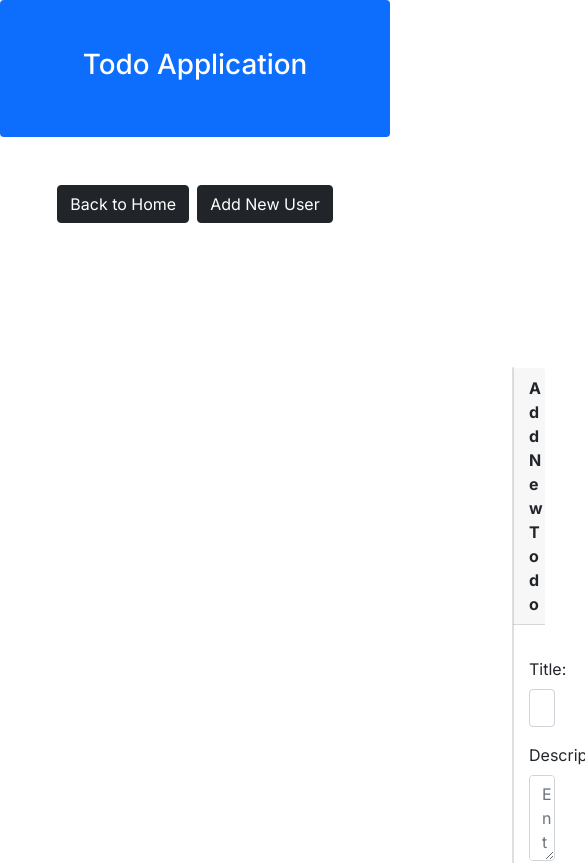
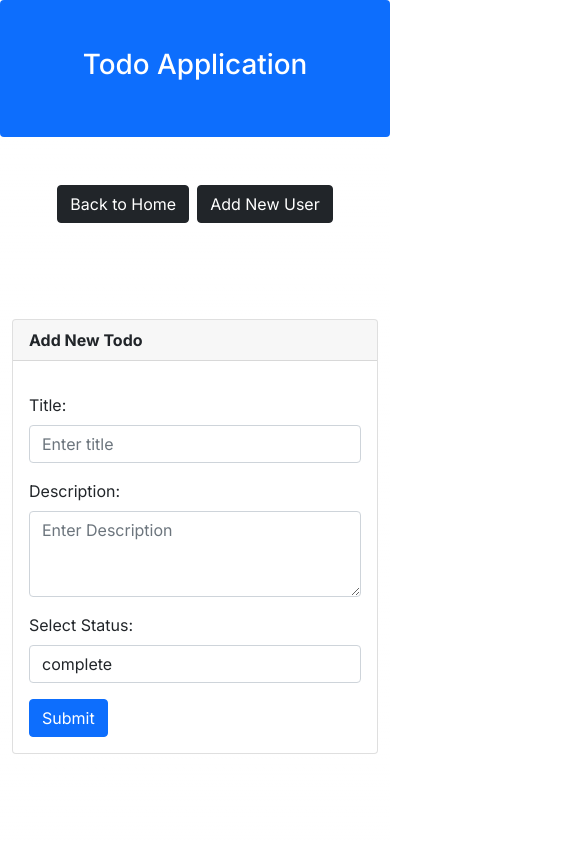
Before and after one commit to iamRajatSharma/next-crud, a Next.js app: page /edit/1 in a window 390 px wide. Shown: the top 863 px of the page, 585 px wide, since content can reach past the window. Built offline with nearby package versions, Linux system fonts and the light colour scheme; no server answers.

Commit message:
Ui responsive

```diff
--- a/src/app/edit/[id]/page.jsx
+++ b/src/app/edit/[id]/page.jsx
@@ -47,7 +47,6 @@ function page({ params }) {
         <div className='row'>
             <div className='mt-5 col-lg-4'></div>
             <div className='mt-5 col-lg-4 col-md-12' style={{ marginBottom: "25px" }}>
-                <div className='mt-5' style={{ padding: "0px 500px", marginBottom: "25px" }}>
                 <div className='card' >
                     <div className='card-header'>
                         <strong>Add New Todo</strong>
@@ -73,7 +72,6 @@ function page({ params }) {
                     </div>
                 </div>
             </div>
-            </div>
             <div className='mt-5 col-lg-4'></div>
         </div>
     )
```
Lines whose indentation alone changed are shown as unchanged.
